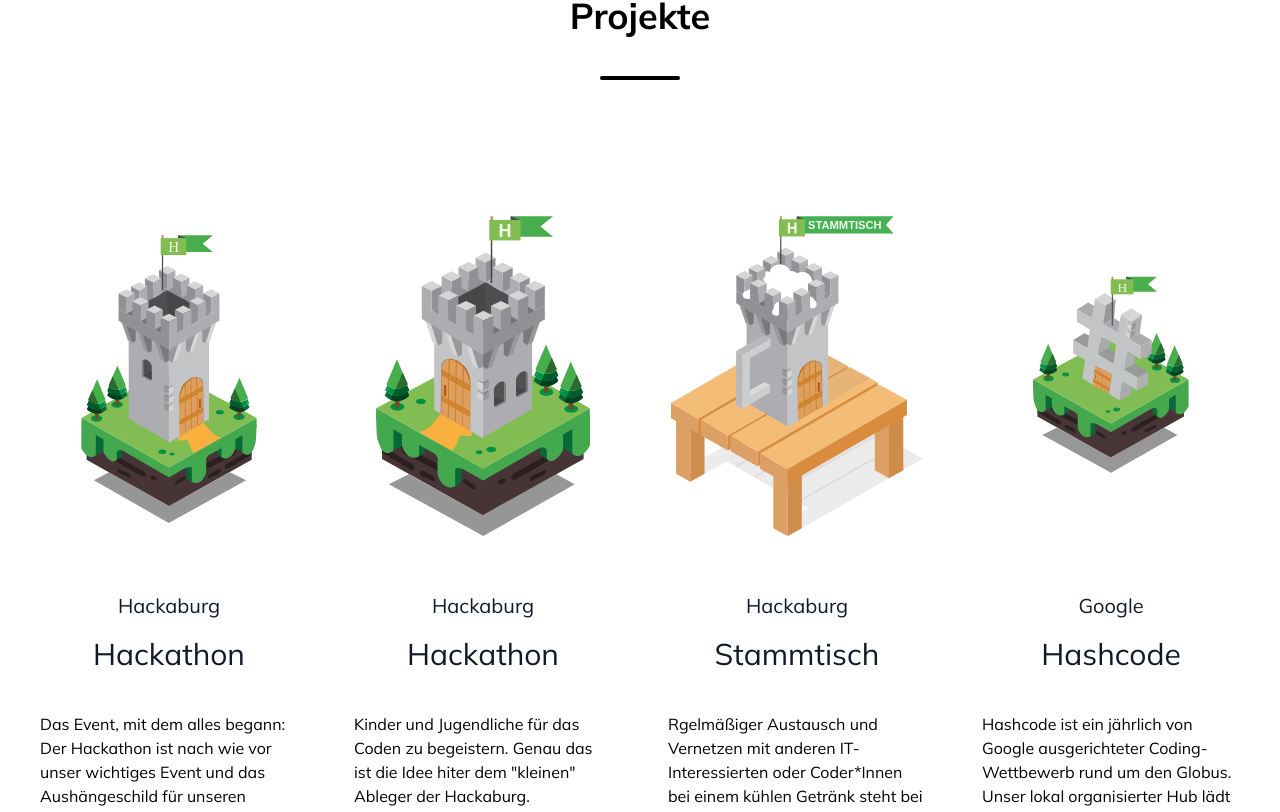
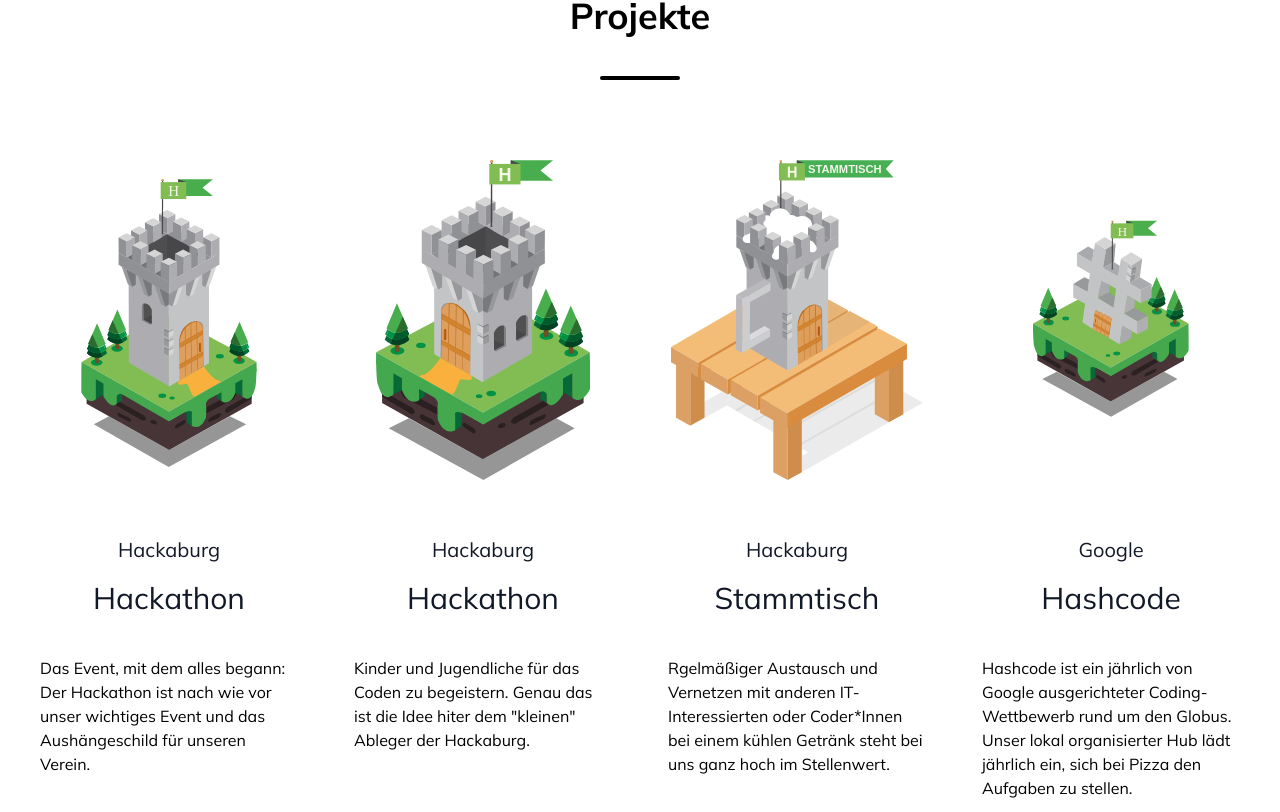
Before and after one commit to ratisbona-coding/website, a SvelteKit app: page / in a window 1280 px wide. Shown: the part 2863-3675 px from the top of the page. Built offline with nearby package versions, Linux system fonts and the light colour scheme.

Commit message:
fix: adjust margins for projects

```diff
--- a/src/routes/landing/Projekte.svelte
+++ b/src/routes/landing/Projekte.svelte
@@ -44,15 +44,15 @@
 	<div class="grid grid-cols-1 sm:grid-cols-4 lg:grid-cols-4 xl:grid-cols-4 gap-6 mt-4 w-full">
 		{#each projects as project}
 			<div
-				class="relative p-4 col-span-1 bg-white rounded-lg overflow-hidden mt-20"
-				style="min-height: 250px"
+				class="relative p-4 col-span-1 bg-white rounded-lg overflow-hidden mt-6"
+				style="min-height: 200px"
 			>
 				<div class="mb-14">
 					<div class="relative block h-full">
 						<img class="h-80 rounded-lg mx-auto" src={project.image} alt="kommt" />
 					</div>
 				</div>
-				<div class="mb-40 box-border h-32">
+				<div class="sm:mb-24 box-border h-42">
 					<h4 class="text-gray-900 text-xl font-medium my-4 text-center">{project.organizer}</h4>
 					<h2 class="text-gray-900 text-3xl font-medium my-4 text-center">{project.event}</h2>
 
--- a/src/routes/satzung/Content.svelte
+++ b/src/routes/satzung/Content.svelte
@@ -2,7 +2,7 @@
 	import BaseComponent from '../components/BaseComponent.svelte';
 </script>
 
-<BaseComponent headline={'Satzung'}>
+<BaseComponent headline={'Satzung'} id={'satzung'}>
 	<section class="text-center h-60">
 		<span>Hier findest du unsere Satzung.</span>
 		<br />
```
